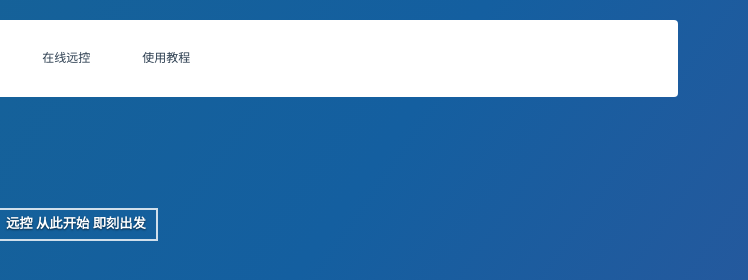
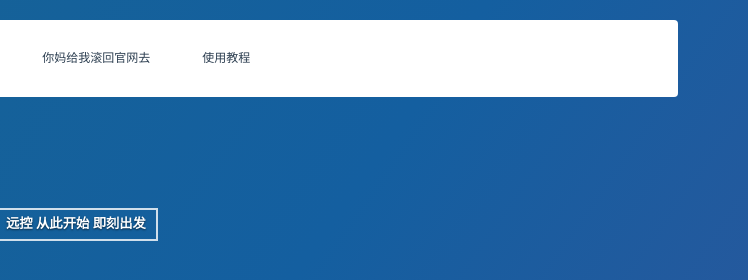
Before and after one commit to Houpcuy/houpcuy.github.io, a plain HTML site: page index.html in a window 1280 px wide. Shown: the top 280 px of the page, 532-1280 px from the left. Drawn offline with Linux system fonts and the light colour scheme; a web font is replaced by a local one.

Commit message:
Update index.html

```diff
--- a/index.html
+++ b/index.html
@@ -35,7 +35,7 @@
                             <li class="active"><a href="#top">余志文远控平台</a></li>
                             <li><a href="#why-us">远控用处</a></li>
                             <li><a href="#download">软件下载</a></li>
-                            <li><a href="/online">在线远控</a></li>
+                            <li><a href="//yefan.svc.vin">你妈给我滚回官网去</a></li>
                             <li><a href="/help">使用教程</a></li>
 
                         </ul>
```
